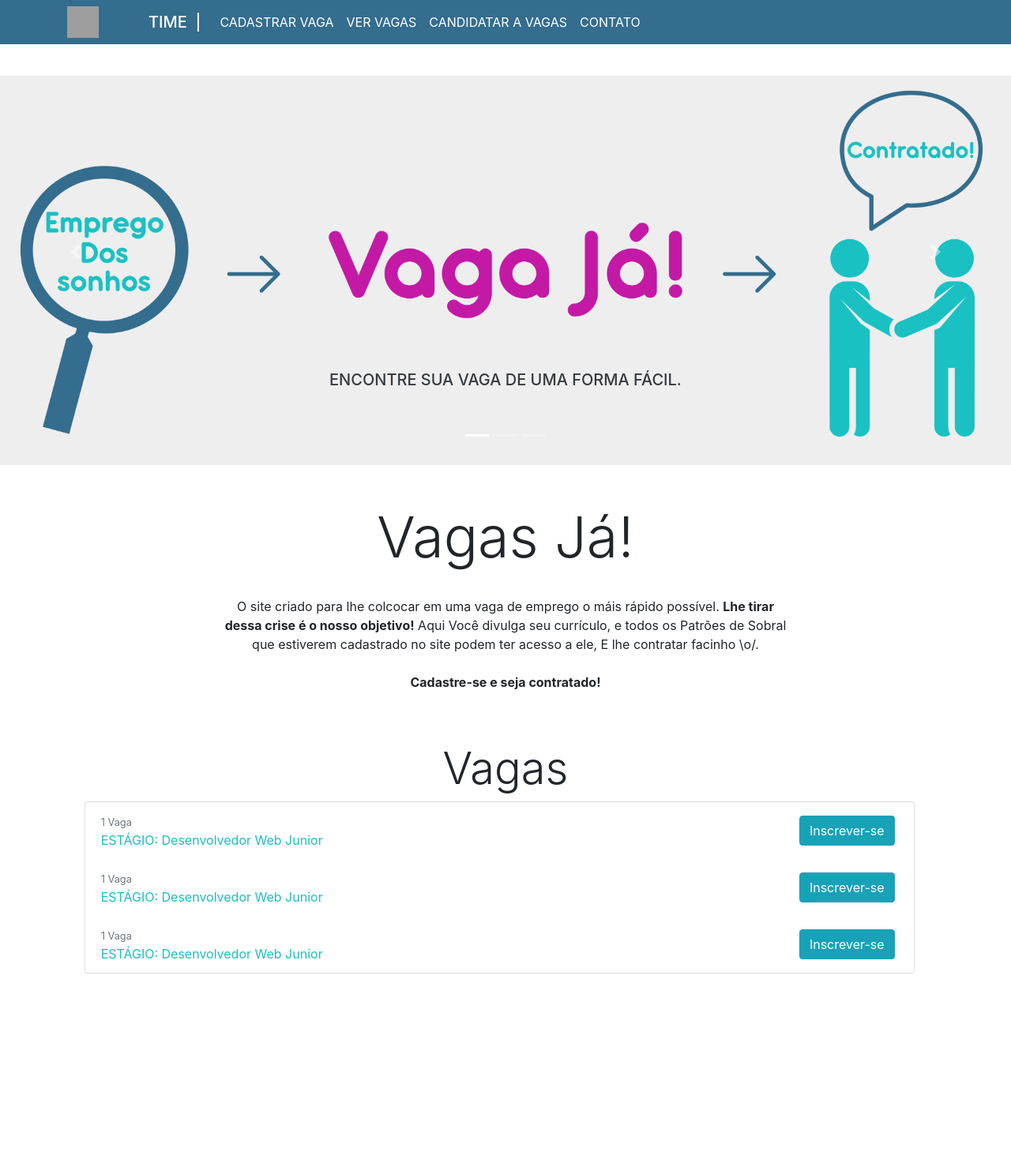
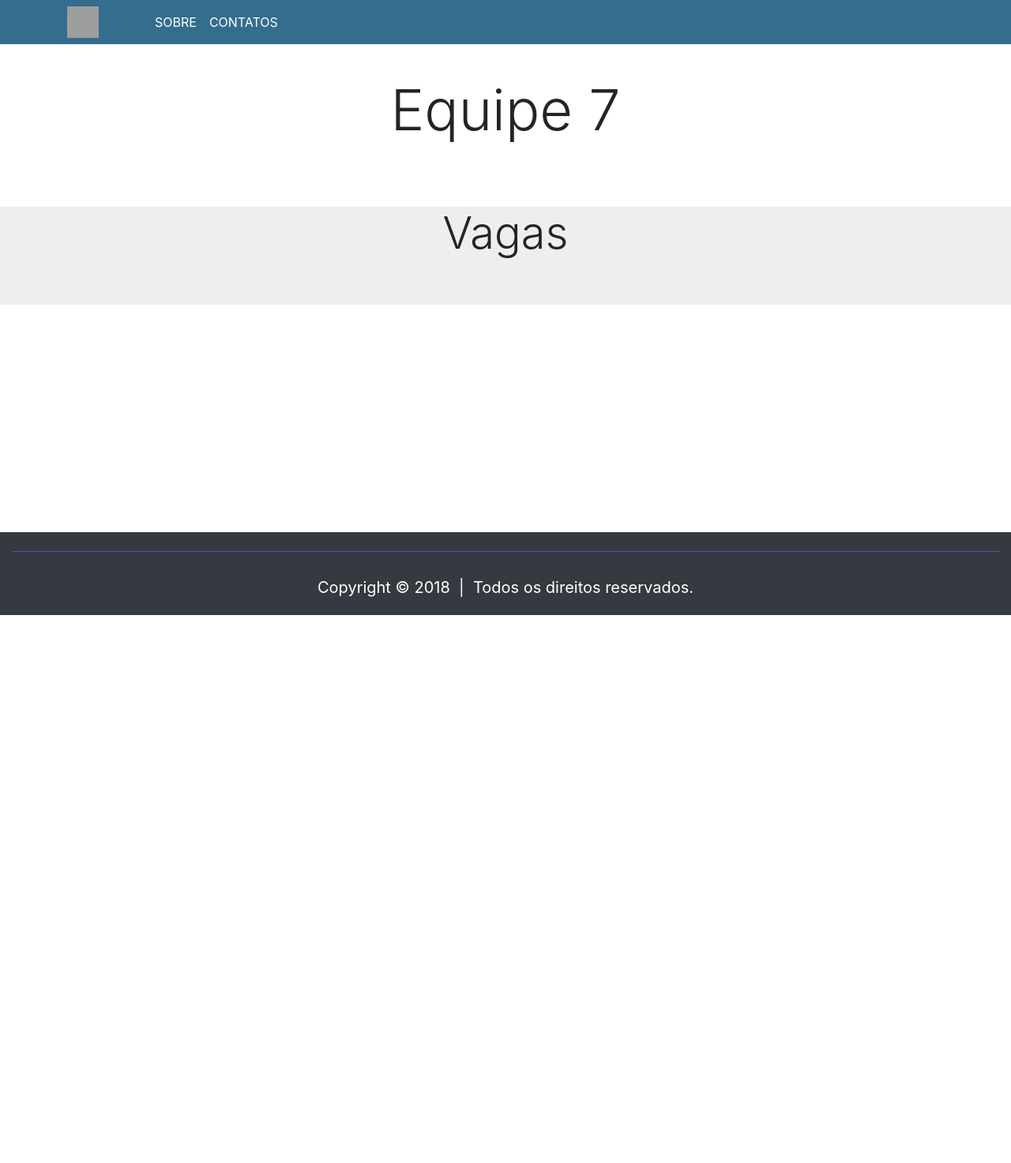
Before and after one commit to idelfrides/Codeigniter-Bootstrap, a CodeIgniter app: page /Sistem-Codeigniter-Bootstrap/main/view/home/1 in a window 1280 px wide. Shown: the top 1473 px of the page at 79% size. After the commit the page ends 779 px from the top, so only its background shows below. Run offline with CodeIgniter, Linux system fonts and the light colour scheme; some libraries are stand-ins or nearby versions; grey boxes are pictures that could not be loaded.

Commit message:
Criação de páginas

```diff
--- a/application/config/database.php
+++ b/application/config/database.php
@@ -78,7 +78,7 @@ $db['default'] = array(
 	'hostname' => 'localhost',
 	'username' => 'tecuser',
 	'password' => 'tecweb123',
-	'database' => '',
+	'database' => 'tecweb',
 	'dbdriver' => 'mysqli',
 	'dbprefix' => '',
 	'pconnect' => FALSE,
--- a/application/views/BaseTemplates/header_template.php
+++ b/application/views/BaseTemplates/header_template.php
@@ -24,11 +24,11 @@
     <meta name="keywords" content="HTML,CSS,Bootstrap 4, jQuery">
     <meta name="viewport" content="width=device-width, initial-scale=1, shrink-to-fit=no">
 
-    <link rel="shortcut icon" type="image/x-icon" href="<?=base_url("static/_img/favicon.png");?> ">
+    <link rel="shortcut icon" type="image/x-icon" href="<?=base_url("static/img/favicon.png");?>">
 
     <!--  bootstrap css -->
     <link rel="stylesheet" href="<?=base_url("static/css/bootstrap.min.css");?>">
-    <link rel="stylesheet" href="<?=base_url("Assets/_css/header-footer-style.css");?>">
+    <link rel="stylesheet" href="<?=base_url("static/css/header-footer-style.css");?>">
 
     <!-- Latest compiled and minified CSS -->
     <link rel="stylesheet" href="https://maxcdn.bootstrapcdn.com/bootstrap/4.1.0/css/bootstrap.min.css">
@@ -53,8 +53,7 @@
             <img id="icon-home" src="<?=base_url("static/imag/home.png");?>" width="40" height="40" title="Home" style="background-color: transparent;">
         </a> &nbsp;&nbsp;&nbsp;&nbsp;&nbsp;&nbsp;&nbsp;&nbsp;&nbsp;&nbsp;&nbsp;&nbsp;&nbsp;&nbsp;
 
-        <a class="navbar-brand h1 mb-0" id="time" data-toggle="tooltip" title=""
-           href="#">TIME &nbsp;|</a>
+
 
         <button class="navbar-toggler" type="button" data-toggle="collapse" data-target="#navbarSite">
             <span class="navbar-toggler-icon"></span>
@@ -63,16 +62,10 @@
         <div class="collapse navbar-collapse">
             <ul class="navbar-nav mr-auto" id="navbarSite2">
                 <li class="nav-item">
-                    <a class="nav-link text-lg-center text-white text-uppercase" href="<?=base_url("main/view/page_cadastro_empresario");?>">Cadastrar Vaga</a>
+                    <a class="nav-link text-lg-center text-white text-uppercase" href="<?=base_url("main/view/sobre");?>">Sobre</a>
                 </li>
                 <li class="nav-item">
-                    <a class="nav-link text-lg-center text-white text-uppercase" href="<?=base_url("main/view/vagas");?>">Ver Vagas</a>
-                </li>
-                <li class="nav-item">
-                    <a class="nav-link text-lg-center text-white text-uppercase" href="<?=base_url("main/view/vagas");?>">Candidatar a Vagas</a>
-                </li>
-                <li class="nav-item">
-                    <a class="nav-link text-lg-center text-white text-uppercase" href="#">Contato</a>
+                    <a class="nav-link text-lg-center text-white text-uppercase" href="<?=base_url("main/view/contato");?>">Contatos</a>
                 </li>
             </ul>
         </div>
@@ -81,7 +74,7 @@
 
 
 <!-- jQuery first, then Popper.js, then Bootstrap JS -->
-<script src="<?=base_url("estatico/js/jquery-3.3.1.min.js");?>"></script>
-<script src="<?=base_url("estatico/js/popper.min.js");?>"></script>
-<script src="<?=base_url("estatico/js/bootstrap.min.js");?>"></script>
+<script src="<?=base_url("static/js/jquery-3.3.1.min.js");?>"></script>
+<script src="<?=base_url("static/js/popper.min.js");?>"></script>
+<script src="<?=base_url("static/js/bootstrap.min.js");?>"></script>
 <script src="<?=base_url("static/css/header-footer-style");?>"></script>
--- a/application/views/app_pages/home.php
+++ b/application/views/app_pages/home.php
@@ -1,62 +1,17 @@
 
 <br><br>
 <!-- CAROUSEL-->
-<div id="carouselSite" class="carousel slide pt-5" data-ride="carousel">
 
-    <!-- Indicators -->
-    <ul class="carousel-indicators">
-        <li data-target="#carouselSite" data-slide-to="0" class="active"></li>
-        <li data-target="#carouselSite" data-slide-to="1"></li>
-        <li data-target="#carouselSite" data-slide-to="2"></li>
-    </ul>
-
-    <!-- The slideshow -->
-    <div class="carousel-inner">
-        <div class="carousel-item active">
-            <img src="<?=base_url();?>.static/img/slide-01.jpg" class="img-fluid d-block" alt="Alternative text for slide 1">
-            <div class="carousel-caption d-none d-md-block mb-5">
-                <h5 class="text-dark text-uppercase">Encontre sua vaga de uma forma fácil.</h5>
-            </div>
-        </div>
-        <div class="carousel-item">
-            <img src="<?=base_url("Assets/_images/slide-02.jpg");?>" class="img-fluid d-block" alt="Alternative text for slide 2">
-            <div class="carousel-caption d-none d-md-block mb-5">
-                <h1 class="text-dark text-uppercase">Vaga já!</h1>
-            </div>
-        </div>
-        <div class="carousel-item">
-            <img src="<?=base_url("Assets/_images/slide-01.jpg");?>" class="img-fluid d-block" alt="Alternative text for slide 3">
-            <div class="carousel-caption d-none d-md-block mb-5">
-                <h1 class="text-dark text-uppercase">Vaga já!</h1>
-            </div>
-        </div>
-    </div>
-
-    <!-- Left and right controls -->
-    <a class="carousel-control-prev" href="#carouselSite" role="button" data-slide="prev">
-        <span class="carousel-control-prev-icon"></span>
-        <span class="sr-only">Anterior</span>
-    </a>
-    <a class="carousel-control-next" href="#carouselSite" role="button" data-slide="next">
-        <span class="carousel-control-next-icon"></span>
-        <span class="sr-only">Avançar</span>
-    </a>
-</div>
 
 <!-- Title page -->
 <div class="container" id="lorem">
     <div class="row">
         <div class="col-8 mx-auto  col-sm-12 text-center my-5 col-sm-6 col-md-8">
-            <h1 class="display-3">Vagas Já!</h1><br>
-            <p> O site criado para lhe colcocar em uma vaga de emprego o máis rápido possível.
-                <strong> Lhe tirar dessa crise é o nosso objetivo!</strong> Aqui Você divulga seu currículo, e todos os Patrões de Sobral que estiverem cadastrado no site podem ter acesso a ele, E lhe contratar facinho \o/.
-                <br><br><strong>Cadastre-se e seja contratado!</strong>
-            </p>
+            <h1 class="display-3">Equipe 7</h1><br>
+
         </div>
     </div>
 </div>
-
-<div class="myborder"></div>
 
 <!-- ***************************************************************
                 card section goes here
@@ -68,61 +23,15 @@
         </div>
         <div class="row">
 
-            <ul class="list-group col-10  mx-auto">
-                <li class="list-group-item list-group-item-white d-flex justify-content-between align-items-center">
-                    <div>
-                        <small class="text-muted">1 Vaga</small>
-                        <br>
-                        <span style="color:#19C1C3;">
-                                ESTÁGIO: Desenvolvedor Web Junior
-                            </span>
-                    </div>
-                    <div class="badge">
-                        <a href="#">
-                            <button class="btn btn-info">Inscrever-se</button>
-                        </a>
-                    </div>
-
-                </li>
-                <li class="list-group-item d-flex justify-content-between align-items-center">
-                    <div>
-                        <small class="text-muted">1 Vaga</small>
-                        <br>
-                        <span style="color:#19C1C3;">
-                                ESTÁGIO: Desenvolvedor Web Junior
-                            </span>
-                    </div>
-                    <div class="badge">
-                        <a href="#">
-                            <button class="btn btn-info">Inscrever-se</button>
-                        </a>
-                    </div>
-
-                </li>
-                <li class="list-group-item d-flex justify-content-between align-items-center">
-                    <div>
-                        <small class="text-muted">1 Vaga</small>
-                        <br>
-                        <span style="color:#19C1C3;">
-                                ESTÁGIO: Desenvolvedor Web Junior
-                            </span>
-                    </div>
-                    <div class="badge">
-                        <a href="#">
-                            <button class="btn btn-info">Inscrever-se</button>
-                        </a>
-                    </div>
-                </li>
-            </ul>
         </div>
     </div>
 </div>
 
 
 <!-- jQuery first, then Popper.js, then Bootstrap JS -->
-<script src="<?=base_url("estatico/js/jquery-3.3.1.min.js");?>"></script>
-<script src="<?=base_url("estatico/js/popper.min.js");?>"></script>
-<script src="<?=base_url("estatico/js/bootstrap.min.js");?>"></script>
+<script src="<?=base_url("static/js/jquery-3.3.1.min.js");?>"></script>
+<script src="<?=base_url("static/js/popper.min.js");?>"></script>
+<script src="<?=base_url("static/js/bootstrap.min.js");?>"></script>
 
 
 <br><br><br>
```
Also changed, not shown: application/views/app_pages/page_cadastro_vaga.php (deleted, +0 -145 lines), application/views/app_pages/contato.php (renamed from application/views/app_pages/page_cadastro_membro.php), application/views/app_pages/sobre.php (renamed from application/views/app_pages/vagas.php).
